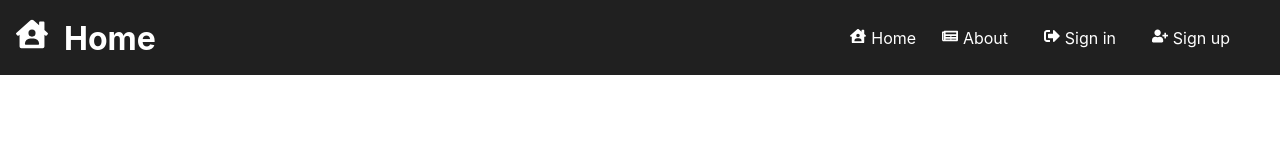
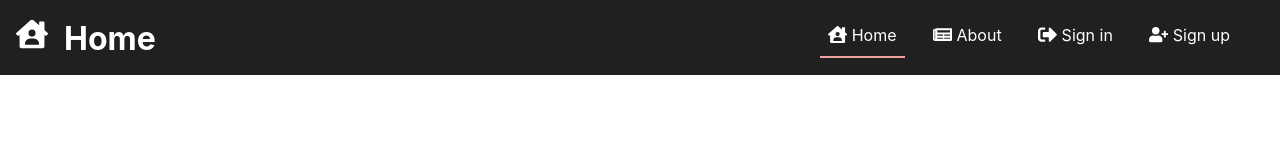
Before and after one commit to exphoenee/PhotoGallery-FunWithReact, a React (Create React App) app: page / in a window 1280 px wide. Shown: the top 160 px of the page. Built offline with nearby package versions, Linux system fonts and the light colour scheme.

Commit message:
Update NavBar.module.css

```diff
--- a/src/components/common/NavBar/NavBar.module.css
+++ b/src/components/common/NavBar/NavBar.module.css
@@ -31,10 +31,16 @@
   margin: 0 10px;
 }
 
+.selectedLinkContainer {
+  composes: linkContainer;
+  border-bottom: 2px solid #f1a0a0;
+}
+
 .link {
   position: relative;
-  display: block;
+  display: flex;
   color: white;
+  white-space: nowrap;
   padding: 0.5rem;
   text-decoration: none;
   transition: all 0.4s ease-in-out;
@@ -67,7 +73,14 @@
 }
 
 .icon {
-  margin-right: 0.3rem;
+  width: 100%;
+  padding: 0;
+  margin: auto 0.3rem auto 0;
+}
+
+.icon svg {
+  width: 1.2rem;
+  height: 1.2rem;
 }
 
 .profileImage {
```
